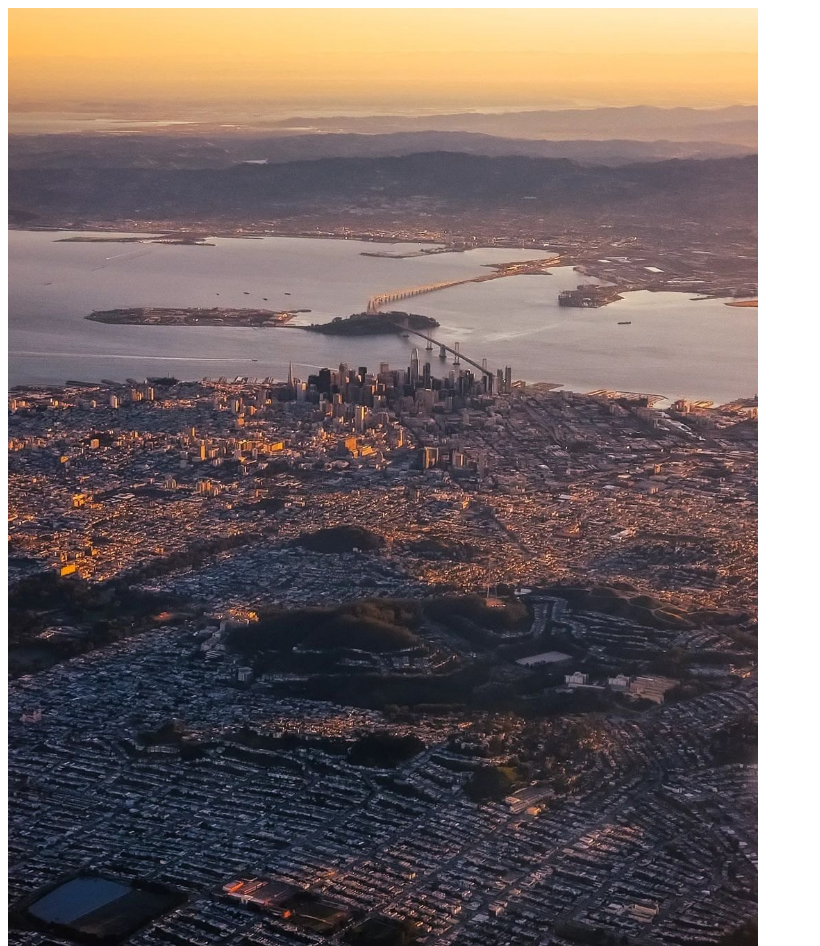
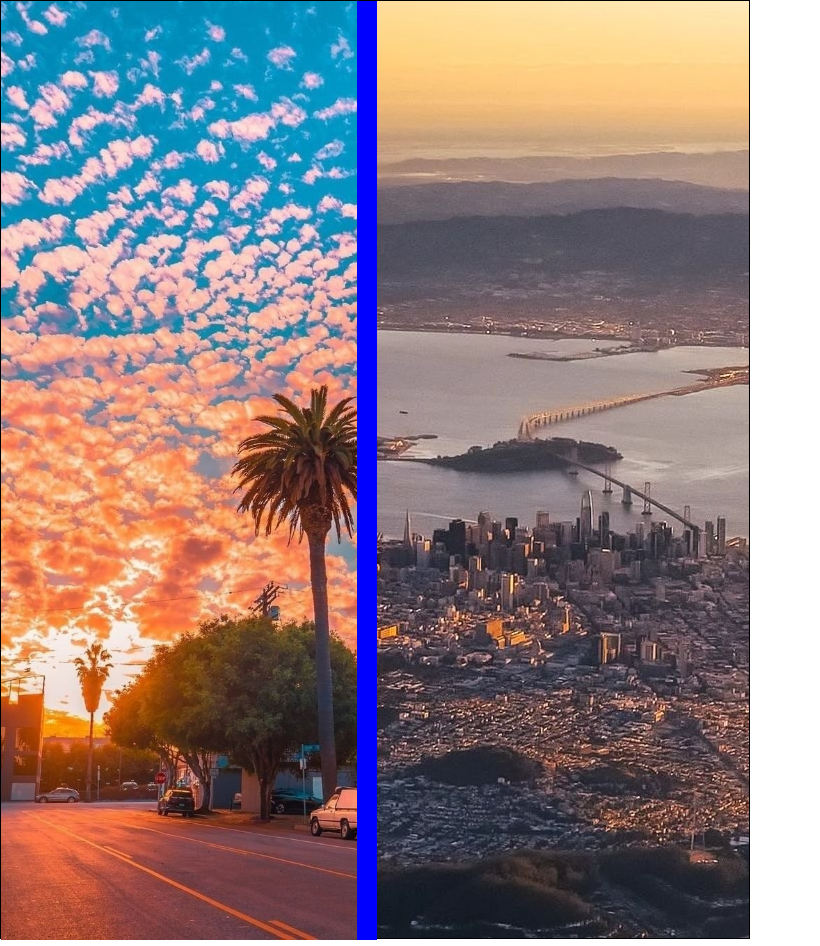
Before and after one commit to YupyUser/Image-Comparison-Slider, a plain HTML site: page index.html in a window 1280 px wide. Shown: the top 946 px of the page, without its empty margins (0-820 px from the left). Drawn offline with Linux system fonts and the light colour scheme.

Commit message:
made image comparison

```diff
--- a/index.html
+++ b/index.html
@@ -8,14 +8,8 @@
     <title>Image comparison</title>
   </head>
   <body>
-    <div class="comparison__container">
-      <img src="image1.jpg" width="750" class="comparison__img" />
-
-      <img
-        src="image2.jpg"
-        width="750"
-        class="comparison__img comparison__overlay"
-      />
+    <div class="comparison__container" style="background: url('/image1.jpg')">
+      <div class="comparison__img comparison__overlay"></div>
 
       <div class="comparison__slider"></div>
     </div>
--- a/script.js
+++ b/script.js
@@ -5,11 +5,11 @@ let overlayElem = document.querySelector('.comparison__overlay');
 let slider = document.querySelector('.comparison__slider');
 
 // finding img width
-let width = overlayElem.offsetWidth;
+let width = overlayElem.getBoundingClientRect().width;
 
 
 slider.onmousedown = function (event) {
-    console.log(width)
+
 
     // completing only our tasks
     event.preventDefault();
@@ -25,12 +25,23 @@ slider.onmousedown = function (event) {
     // moving on image
     document.onmousemove = (e) => {
 
-        // move if cursor in img
         if (e.pageX > overlayElem.getBoundingClientRect().x && e.pageX < overlayElem.getBoundingClientRect().x + width) {
+
+            // move if cursor in img
             moveAt(slider,e);
+
+            // setting img addiction from slider
+            overlayElem.style.width = (e.pageX - overlayElem.getBoundingClientRect().x) + 'px';
+
+            // setting background(main image)
+            document.querySelector('.comparison__container').style.background = 'url("/image1.jpg")';
         }
-        // setting img addiction from slider
-        overlayElem.style.width = (e.pageX - overlayElem.getBoundingClientRect().x) + 'px';
+
+        // turning off browser drag n drop
+        slider.ondragstart = function() {
+            return false;
+          };
+
 
     }
 
@@ -45,3 +56,8 @@ slider.onmousedown = function (event) {
 function moveAt (block, event) {
     block.style.left = event.pageX - block.offsetWidth / 2 + "px";
 }
+
+// setting start position to slider (on the half of image)
+slider.style.position = 'absolute';
+slider.style.left = (overlayElem.getBoundingClientRect().x + (overlayElem.getBoundingClientRect().width / 2) - slider.getBoundingClientRect().width ) + 'px';
+overlayElem.style.width = (overlayElem.getBoundingClientRect().x + (overlayElem.getBoundingClientRect().width / 2)) + 'px';
--- a/style.css
+++ b/style.css
@@ -0,0 +1,38 @@
+* {
+    box-sizing: border-box;
+    padding: 0;
+    margin: 0;
+}
+
+:root {
+    --img-width: 750px;
+    --img-height: 939px;
+}
+
+
+.comparison__overlay {
+    position: absolute;
+    content: ' ';
+    width: 750px;
+    height: var(--img-height);
+    background: url('/image2.jpg') no-repeat ;
+    background-size: cover;
+}
+
+.comparison__container {
+    position: absolute;
+    background: url('/image1.jpg') no-repeat;
+    background-size: cover;
+    width: var(--img-width);
+    height: var(--img-height);
+    border: 1px solid black;
+}
+
+.comparison__slider {
+    position: relative;
+    z-index: 10;
+    content: '';
+    height: var(--img-height);
+    width: 20px;
+    background-color: blue;
+}
```
